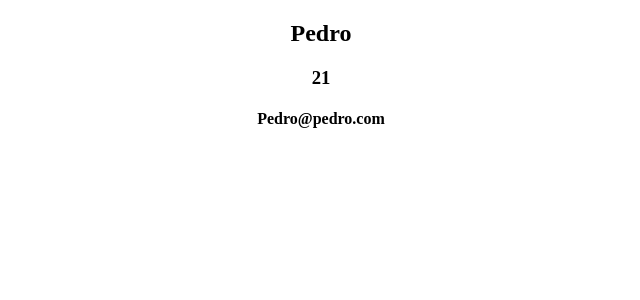
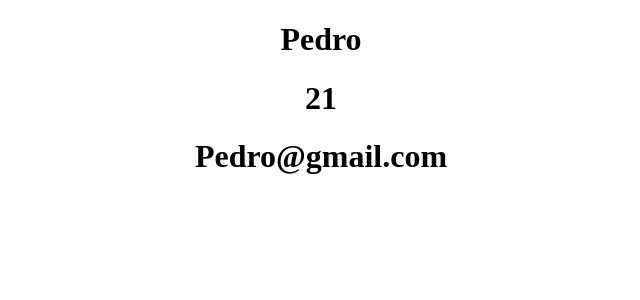
Before and after one commit to tla111/react_series_pedrotech, a React (Create React App) app: page / in a window 1280 px wide. Shown: the top 300 px of the page, without its empty margins (319-959 px from the left). Built offline with nearby package versions, Linux system fonts and the light colour scheme.

Commit message:
converted data to one component

```diff
--- a/src/App.js
+++ b/src/App.js
@@ -1,21 +1,21 @@
 import './App.css';
 
 function App() {
-  const name = <h2>Pedro</h2>
-  const age = <h3>21</h3>
-  const email = <h4>Pedro@pedro.com</h4>
-  const user = (
-    <div>
-      {name}
-      {age}
-      {email}
-    </div>
-  )
   return (
     <div className="App">
-      {user}
+      <User />
     </div>
   );
 }
 
+const User = () => {
+  return (
+    <div>
+      <h1>Pedro</h1>
+      <h1>21</h1>
+      <h1>Pedro@gmail.com</h1>
+    </div>
+  )
+}
+
 export default App;
```
